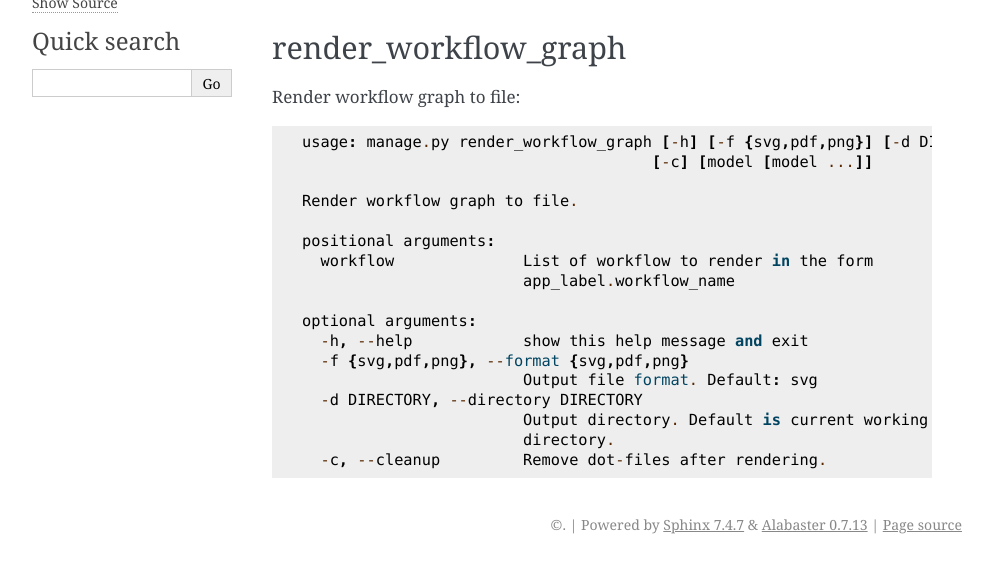
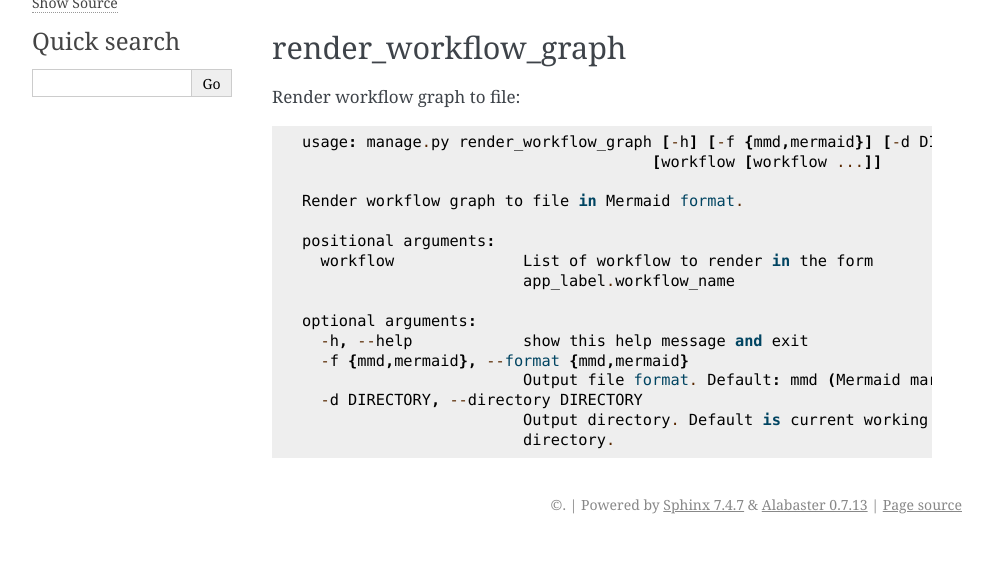
Before and after one commit to codingjoe/joeflow, a Sphinx documentation site: the page built from docs/commands.rst, in a window 1280 px wide, cut to the strip 200-773 px from the top of the page. Shown: the whole strip, without its empty margins (148-1141 px from the left). Built offline with Sphinx 7.4.7, drawn with Linux system fonts in a browser that asks for light colours; pages that are not in the unit, such as notebooks, are missing from menus.

Commit message:
Update documentation to reference Mermaid instead of Graphviz
Co-authored-by: codingjoe <1772890+codingjoe@users.noreply.github.com>

```diff
--- a/docs/commands.rst
+++ b/docs/commands.rst
@@ -9,10 +9,10 @@ render_workflow_graph
 
 Render workflow graph to file::
 
-    usage: manage.py render_workflow_graph [-h] [-f {svg,pdf,png}] [-d DIRECTORY]
-                                          [-c] [model [model ...]]
+    usage: manage.py render_workflow_graph [-h] [-f {mmd,mermaid}] [-d DIRECTORY]
+                                          [workflow [workflow ...]]
 
-    Render workflow graph to file.
+    Render workflow graph to file in Mermaid format.
 
     positional arguments:
       workflow              List of workflow to render in the form
@@ -20,9 +20,8 @@ Render workflow graph to file::
 
     optional arguments:
       -h, --help            show this help message and exit
-      -f {svg,pdf,png}, --format {svg,pdf,png}
-                            Output file format. Default: svg
+      -f {mmd,mermaid}, --format {mmd,mermaid}
+                            Output file format. Default: mmd (Mermaid markdown)
       -d DIRECTORY, --directory DIRECTORY
                             Output directory. Default is current working
                             directory.
-      -c, --cleanup         Remove dot-files after rendering.
--- a/docs/conf.py
+++ b/docs/conf.py
@@ -71,14 +71,11 @@ intersphinx_mapping = {
     ),
     "dramatiq": ("https://dramatiq.io/", None),
     "celery": ("https://docs.celeryproject.org/en/stable/", None),
-    "graphviz": ("https://graphviz.readthedocs.io/en/stable/", None),
 }
 
 spelling_word_list_filename = "spelling_wordlist.txt"
 spelling_show_suggestions = True
 
-graphviz_output_format = "svg"
-
 inheritance_graph_attrs = dict(
     rankdir="TB", size='"6.0, 8.0"', fontsize=14, ratio="compress"
 )
```
Also changed, not shown: docs/index.rst (+18 -15 lines), docs/tutorial/workflow.rst (+14 -13 lines), .readthedocs.yaml, 1 other file.
